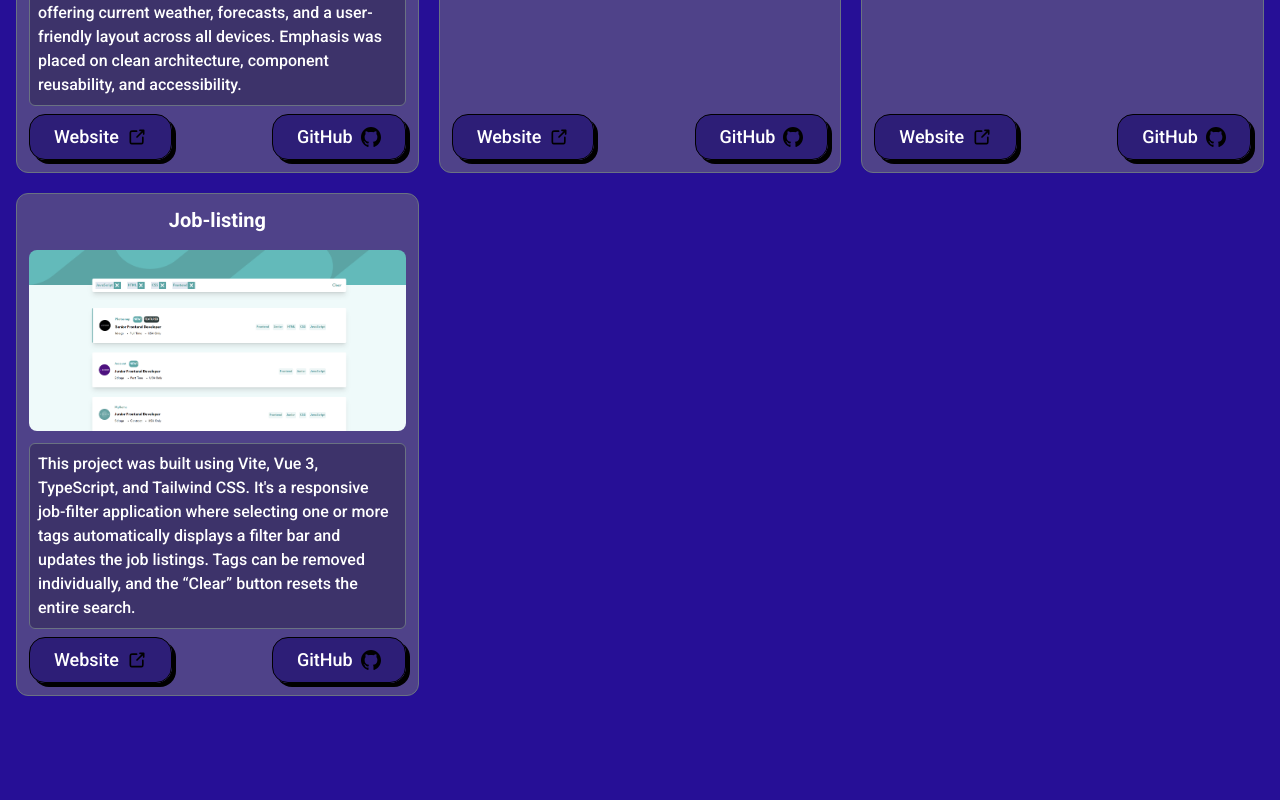
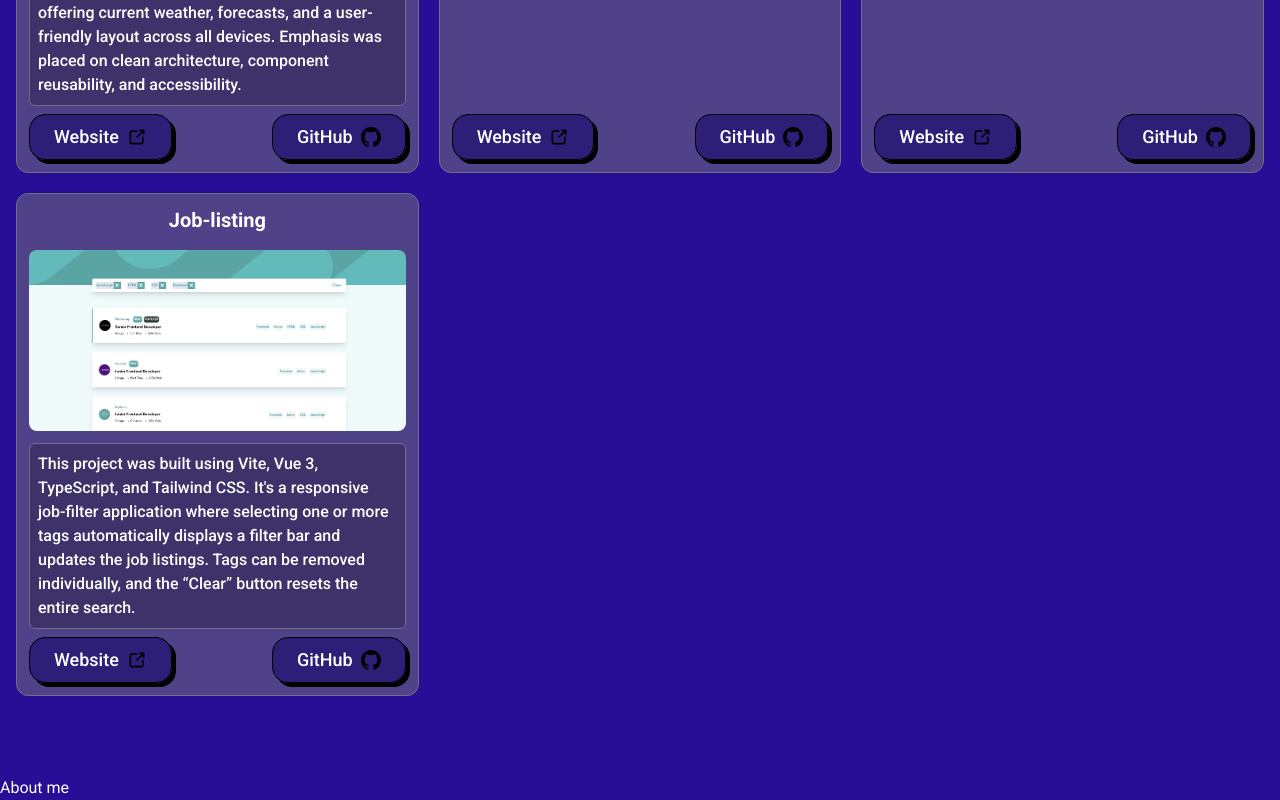
Before and after one commit to DannyHTML/Portfolio, a Vue app: page / in a window 1280 px wide. Shown: the part 1748-2548 px from the top of the page. Before the commit the page ends 2524 px from the top, so only its background shows below. Built offline with nearby package versions, Linux system fonts and the light colour scheme.

Commit message:
First commit about me section

```diff
--- a/src/App.vue
+++ b/src/App.vue
@@ -3,6 +3,7 @@ import NavBar from './components/Nav/NavBar.vue';
 import HomeSection from './components/HomeSection.vue';
 import SkillsSection from './components/SkillsSection.vue';
 import ProjectSection from './components/ProjectSection.vue';
+import AboutMe from './components/AboutMe.vue';
 </script>
 
 <template>
@@ -23,6 +24,7 @@ import ProjectSection from './components/ProjectSection.vue';
     </div>
     <SkillsSection />
     <ProjectSection />
+    <AboutMe />
   </main>
 </template>
 
--- /dev/null
+++ b/src/components/AboutMe.vue
@@ -0,0 +1,5 @@
+<template>
+  <div>About me</div>
+</template>
+
+<script setup lang="ts"></script>
```
